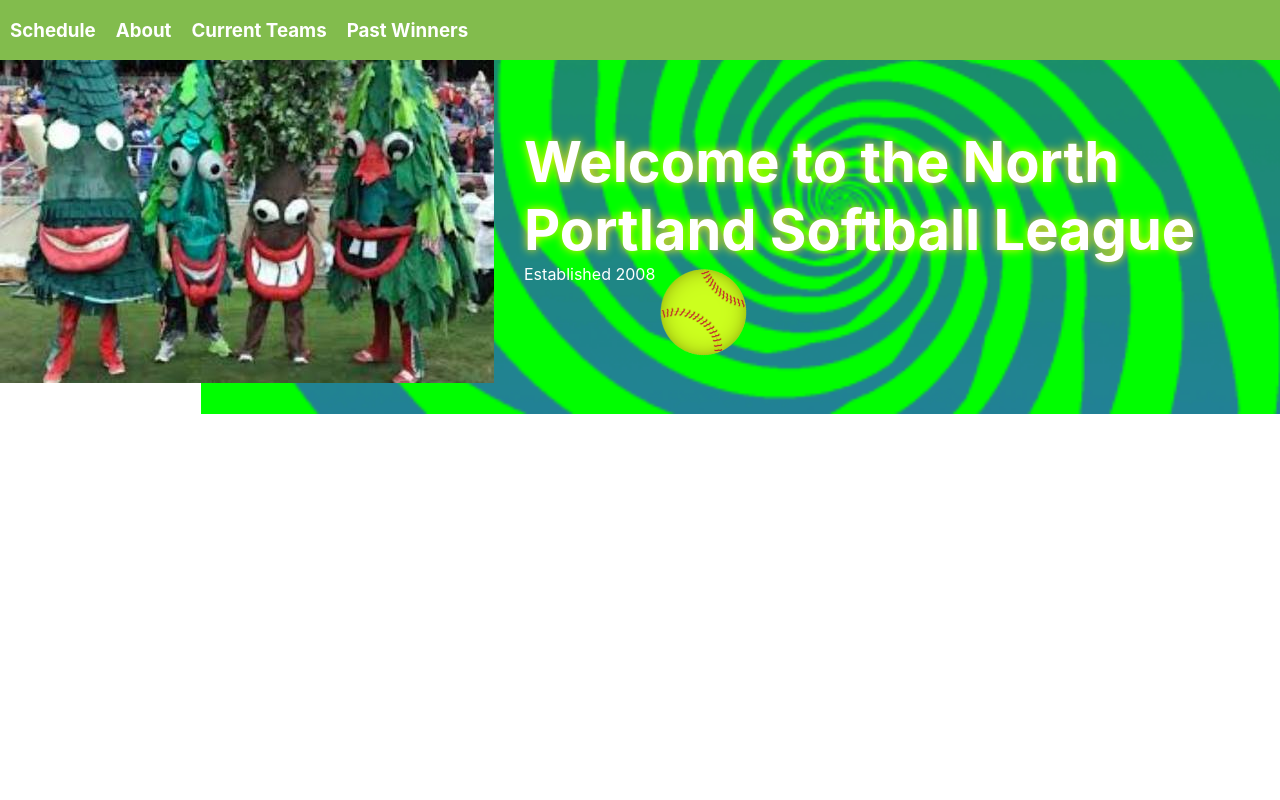
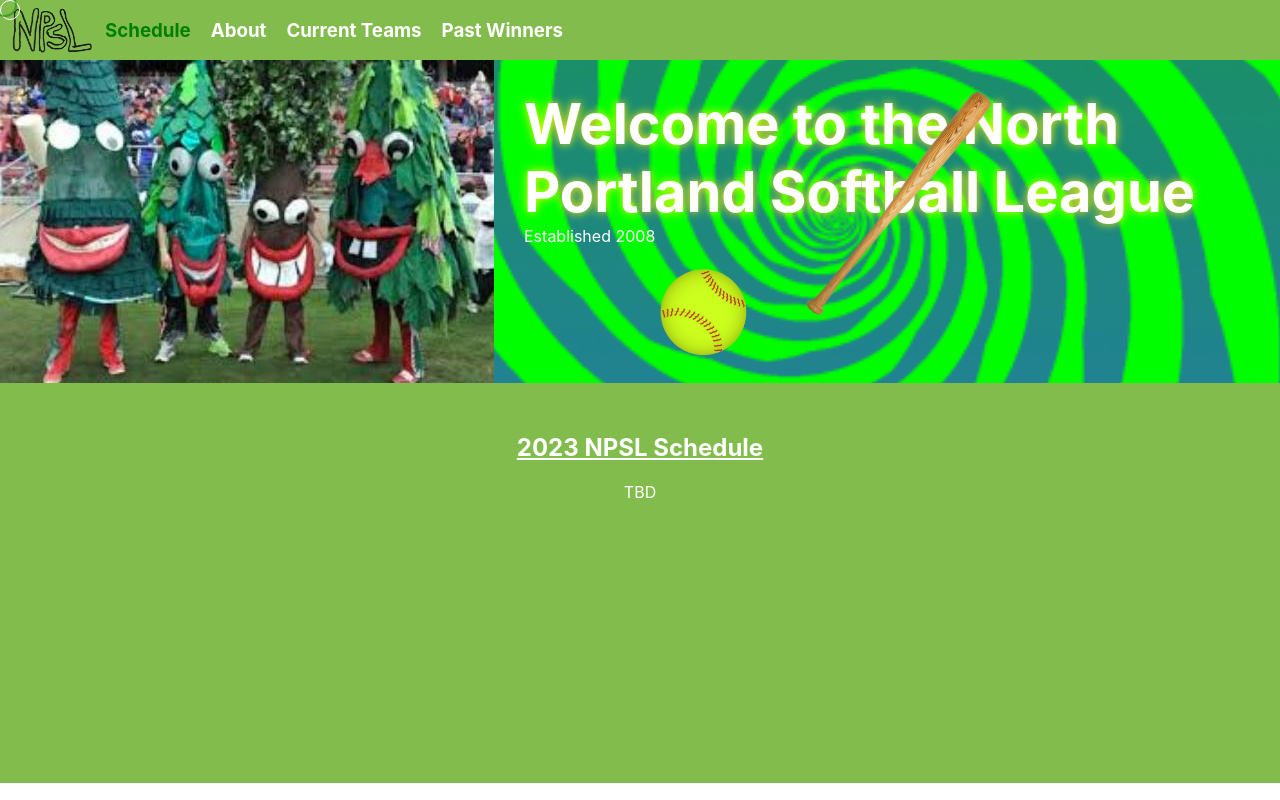
Before and after one commit to Jaywinebrenner/north-portland-softball-league, a Next.js app: page / in a window 1280 px wide. Shown: the top 800 px of the page. Built offline with nearby package versions, Linux system fonts and the light colour scheme.

Commit message:
wire up components add placement content

```diff
--- /dev/null
+++ b/components/About.js
@@ -0,0 +1,19 @@
+import React, { useState } from 'react';
+
+const About = () => {
+
+
+    return (
+        <div className="about">
+            <h2 className='content-title'>About the North Portland Softball League</h2>
+            <div className="about__wrapper">
+                <p>A a chill league of North Portland businesses and softball enthusiasts. </p>
+                <p>If you are a North Portland business and want to join our very relaxed and fun league, contact the commissioner or co-commissioner.</p>
+                <p>Jason Urick: urickorama@gmail.com </p>
+                <p>Maryam Troncelliti: maryamtroncelliti@gmail.com </p>
+            </div>
+        </div>
+    )
+}
+
+export default About
--- /dev/null
+++ b/components/CurrentTeams.js
@@ -0,0 +1,22 @@
+import React, { useState } from 'react';
+
+const CurrentTeams = () => {
+
+
+    return (
+        <div className="current-teams">
+            <h2 className='content-title'>Current Teams</h2>
+            <div className='current-teams__wrapper'>
+                <p>UpNorth</p>
+                <p>&#xbf;Por Que No?</p>
+                <p>Turn Turn Turn</p>
+                <p>Stormbreaker</p>
+                <p>Tulip Shop</p>
+                <p>Fresh Pot</p>
+            </div>
+
+        </div>
+    )
+}
+
+export default CurrentTeams
--- /dev/null
+++ b/components/CustomCursor.js
@@ -0,0 +1,29 @@
+
+import React, {useRef, useEffect} from 'react'
+
+export default function CustomCursor() {
+    const cursorRef = useRef(null)
+    useEffect(() => {
+    if (cursorRef.current == null || cursorRef == null)
+         return;
+    document.addEventListener('mousemove', e => {
+         if (cursorRef.current == null)
+              return;
+         cursorRef.current.setAttribute("style", "top: " + (e.pageY) + "px; left: " + (e.pageX) + "px;")
+    })
+    document.addEventListener('click', () => {
+    if (cursorRef.current == null)
+         return;
+    cursorRef.current.classList.add("expand");
+    setTimeout(() => {
+         if (cursorRef.current == null)
+              return;
+         cursorRef.current.classList.remove("expand");
+    }, 500)
+    })
+    }, [])
+    return (
+    <div className='cursor' ref={cursorRef}>
+    </div>
+    )
+    }
--- a/components/Hero.js
+++ b/components/Hero.js
@@ -3,7 +3,7 @@ const Hero = () => {
     return (
         <div className="hero">
             <div className="hero__wrapper">
-                <img src="/mascots.jpg"/>
+                <img className="mascots" src="/mascots.jpg"/>
                 <div className="right">
                     <h1 className="hero-main-text">Welcome to the North Portland Softball League</h1>
                     <p>Established 2008</p>
--- a/components/Navbar.js
+++ b/components/Navbar.js
@@ -1,12 +1,20 @@
+import React, { useState } from 'react';
 
+const Navbar = ({navItems, showing, handleSetShowing}) => {
 
-const Navbar = () => {
+    const clickNavItem = (index) => {
+        console.log("index", index);
+        handleSetShowing(index)
+    }
+
     return (
         <div className="navbar">
-            <h3>Schedule</h3>
-            <h3>About</h3>
-            <h3>Current Teams</h3>
-            <h3>Past Winners</h3>
+            <img className='logo' src="/logo.png"/>
+            {navItems.map((item, i) => {
+                return (
+                    <h3 onClick={()=> clickNavItem(i)} className={`${showing === item.id ? "active disabled" : ""}`}>{item.name}</h3>
+                )
+            })}
         </div>
     )
 }
--- /dev/null
+++ b/components/PastWinners.js
@@ -0,0 +1,33 @@
+import React, { useState } from 'react';
+
+const PastWinners = () => {
+
+
+    return (
+        <div className="past-winners">
+            <h2 className='content-title'>Past Winners</h2>
+            <div className='past-winner__wrapper'>
+                <div className='winner'>
+                    <p><strong>2022</strong> Turn Turn Turn</p>
+                    <p><strong>2021</strong> Turn Turn Turn</p>
+                    <p><strong>2020</strong> Covid</p>
+                    <p><strong>2019</strong> Stormbreaker</p>
+                    <p><strong>2018</strong> Stormbreaker</p>
+                    <p><strong>2017</strong> Stormbreaker</p>
+                    <p><strong>2016</strong> Stormbreaker</p>
+                    <p><strong>2015</strong> Mississippi Pizza / XRAY</p>
+                    <p><strong>2014</strong> Bungalo Bar</p>
+                    <p><strong>2013</strong> Orange</p>
+                    <p><strong>2012</strong> Vintage</p>
+                    <p><strong>2011</strong> Por Que No?</p>
+                    <p><strong>2010</strong> Tupelo</p>
+                    <p><strong>2009</strong> Mississippi Pizza</p>
+                    <p><strong>2008</strong> Rebuilding Center</p>
+                </div>
+            </div>
+
+        </div>
+    )
+}
+
+export default PastWinners
--- /dev/null
+++ b/components/Schedule.js
@@ -0,0 +1,14 @@
+
+
+const Schedule = () => {
+    return (
+        <div className="schedule">
+            <h2 className='content-title'>2023 NPSL Schedule</h2>
+            <div className="schedule__wrapper">
+                <p>TBD</p>
+            </div>
+        </div>
+    )
+}
+
+export default Schedule
--- a/pages/index.js
+++ b/pages/index.js
@@ -1,9 +1,40 @@
 import Head from 'next/head'
-import Image from 'next/image'
+import React, { useState } from 'react';
 import Navbar from '../components/Navbar'
 import Hero from '../components/Hero'
+import Schedule from '../components/Schedule'
+import About from '../components/About'
+import CurrentTeams from '../components/CurrentTeams'
+import PastWinners from '../components/PastWinners'
+import CustomCursor from '../components/CustomCursor'
 
 export default function Home() {
+
+  const [showing, setShowing] = useState(0);
+
+  const handleSetShowing = (index) => {
+    setShowing(index)
+  }
+
+  const navItems = [
+    {
+        id: 0,
+        name: "Schedule"
+    },
+    {
+        id: 1,
+        name: "About"
+    },
+    {
+        id: 2,
+        name: "Current Teams"
+    },
+    {
+        id: 3,
+        name: "Past Winners"
+    },
+]
+
   return (
     <div className="home">
       <Head>
@@ -11,11 +42,17 @@ export default function Home() {
         <meta name="description" content="Generated by create next app" />
         <link rel="icon" href="/favicon.ico" />
       </Head>
-      <Navbar/>
+      <CustomCursor />
+      <Navbar navItems={navItems} showing={showing} handleSetShowing={handleSetShowing}/>
       <Hero/>
+        {showing === 0 && <Schedule/> }
+        {showing === 1 && <About/> }
+        {showing === 2 && <CurrentTeams/> }
+        {showing === 3 && <PastWinners/> }
+
 
       <div class="flier"><img src="softball.png" width="200"/></div>
-
+      <div class="bat"><img src="bat.png" width="300"/></div>
     </div>
   )
 }
--- a/styles/globals.scss
+++ b/styles/globals.scss
@@ -1,3 +1,6 @@
+$green-dark: green;
+$green-light: rgb(130, 188, 77);
+
 html,
 body {
   padding: 0;
@@ -24,29 +27,83 @@ a {
     background: black;
   }
 }
+h1, h2, h3, h4, h5 ,h6, p, a {
+  margin: 0;
+}
 
 h1 {
   font-size: 3.5rem;
 }
 
+.content-title {
+  padding: 20px;
+}
+
+.schedule, .past-winners, .current-teams, .about {
+  background-color: rgb(130, 188, 77);
+  min-height: 50vh;
+  display: flex;
+  padding: 30px;
+  flex-direction: column;
+  align-items: center;
+  h3, h2{
+    color: white;
+    text-decoration: underline;
+  }
+  p {
+    color: white;
+  }
+
+}
+
 .navbar {
   display: flex;
+  align-items: center;
+  height: 60px;
+  @media (max-width: 800px) {
+    justify-content: space-between;
+  }
+  .active {
+    color: $green-dark;
+  }
+  .logo {
+    margin: 0;
+    padding-left: 10px;
+    @media (max-width: 800px){
+
+    }
+  }
+  .disabled {
+    pointer-events: none;
+  }
   h3 {
     padding: 0 10px;
     color: white;
+    @media (max-width: 800px) {
+      font-size: 14px;
+    }
     &:hover {
-      color: green;
+      color: $green-dark;
       cursor: pointer;
     }
   }
-  background-color: rgb(130, 188, 77);
+  background-color: $green-light;
 }
 
 .hero {
+  .mascots {
+    @media (max-width: 800px){
+      display: none;
+    }
+  }
+
   .hero-main-text {
     color: white;
     text-shadow: 0 0 10px #fff603;
     margin-bottom: 0;
+    @media (max-width: 1000px){
+      font-size: 2.5rem;
+    }
   }
   p {
     margin-top: 0;
@@ -55,17 +112,22 @@ h1 {
   &__wrapper {
     max-height: 44vh;
     display: flex;
+    @media (max-width: 900px){
+
+    }
     .right {
       padding: 30px;
       .swirl {
-
         position: relative;
         width: 100%;
         position: absolute;
-        height: 51.7vh;
+        height: 53.7vh;
         top: 0px;
         left: 201px;
         z-index: -1;
+        @media (max-width: 800px){
+          left: 0px;
+        }
     }
     .swirl img {
       height: 100%;
@@ -77,6 +139,77 @@ h1 {
 
   }
 }
+
+
+
+.schedule {
+  &__wrapper {
+
+  }
+
+  h2 {
+    margin: 0;
+    color: white;
+  }
+}
+
+.about {
+  &__wrapper {
+    text-align: center;
+    padding: 0 16vw;
+  }
+}
+
+.logo {
+  height: 50px;
+}
+
+
+.current-teams {
+  &__wrapper {
+    text-align: center;
+    display: flex;
+    flex-direction: column;
+    p {
+      padding: 3px;
+    }
+  }
+}
+
+.past-winners {
+  &__wrapper {
+    display: flex;
+  }
+}
+
+
+
+
+
+
+
+
+
+
+
+
+
+
+
+
+
+
+
+
+
+
+
+
+
+
+
+
+
 
 
 
@@ -140,3 +273,205 @@ h1 {
 		transform: translateX(10vw) translateY(100vh) rotateZ(0deg)
 	}
 }
+
+
+
+//Cursor
+
+.cursor {
+  width: 20px;
+  height: 20px;
+  border: 1px solid white;
+  border-radius: 50%;
+  position: absolute;
+  pointer-events: none;
+  }
+  .cursor::after {
+  content: "";
+  width: 20px;
+  height: 20px;
+  position: absolute;
+  border: 2px solid $green-dark;
+  border-radius: 50%;
+  opacity: .5;
+  top: -8px;
+  left: -8px;
+  }
+  @keyframes cursorAnim {
+  0% {
+  transform: scale(1);
+  }
+  50% {
+  transform: scale(3);
+  }
+  100% {
+  transform: scale(1);
+  opacity: 0;
+  }
+  }
+  .expand {
+  animation: cursorAnim .5s forwards;
+  }
+
+
+
+
+
+  // Animate bat
+
+  //animate softball
+.softball {
+	pointer-events: none;
+}
+
+.softball > * {
+/* Adjust animation duration to change the element’s speed */
+        animation: swing 10s linear infinite;
+        pointer-events: none !important;
+	top: 0;
+	right: 0;
+	transform: translateX(-120%) translateY(-120%) rotateZ(0);
+	position: fixed;
+	animation-delay: .1s;
+	z-index: 999999;
+}
+
+ /* Keyframe values control where the element will begin
+    and end its trajectory across the screen. Each rule
+    represents a path the element follows across the screen. */
+
+
+@keyframes fly {
+
+	98.001%, 0% {
+                display: block;
+		transform: translateX(-200%) translateY(100vh) rotateZ(0deg)
+	}
+
+	15% {
+		transform: translateX(100vw) translateY(-100%) rotateZ(180deg)
+	}
+
+	15.001%, 18% {
+		transform: translateX(100vw) translateY(-30%) rotateZ(0deg)
+	}
+
+	40% {
+		transform: translateX(-200%) translateY(3vh) rotateZ(-180deg)
+	}
+
+	40.001%, 43% {
+		transform: translateX(-200%) translateY(-100%) rotateZ(-180deg)
+	}
+
+	65% {
+		transform: translateX(100vw) translateY(50vh) rotateZ(0deg)
+	}
+
+	65.001%, 68% {
+		transform: translateX(20vw) translateY(-200%) rotateZ(180deg)
+	}
+
+	95% {
+		transform: translateX(10vw) translateY(100vh) rotateZ(0deg)
+	}
+}
+
+
+
+//animate softball
+.bat {
+	pointer-events: none;
+}
+
+.bat > * {
+/* Adjust animation duration to change the element’s speed */
+        animation: swing 50s linear infinite;
+        pointer-events: none !important;
+	top: 0;
+	left: 0;
+	transform: translateX(-120%) translateY(-120%) rotateZ(0);
+	position: fixed;
+	animation-delay: .1s;
+	z-index: 999999;
+}
+
+ /* Keyframe values control where the element will begin
+    and end its trajectory across the screen. Each rule
+    represents a path the element follows across the screen. */
+
+
+@keyframes swing {
+
+	98.001%, 0% {
+                display: block;
+		transform: translateX(-200%) translateY(100vh) rotateZ(0deg)
+	}
+
+	15% {
+		transform: translateX(100vw) translateY(-100%) rotateZ(180deg)
+	}
+
+	15.001%, 18% {
+		transform: translateX(100vw) translateY(-30%) rotateZ(0deg)
+	}
+
+	40% {
+		transform: translateX(-200%) translateY(3vh) rotateZ(-180deg)
+	}
+
+	40.001%, 43% {
+		transform: translateX(-200%) translateY(-100%) rotateZ(-180deg)
+	}
+
+	65% {
+		transform: translateX(100vw) translateY(50vh) rotateZ(0deg)
+	}
+
+	65.001%, 68% {
+		transform: translateX(20vw) translateY(-200%) rotateZ(180deg)
+	}
+
+	95% {
+		transform: translateX(10vw) translateY(100vh) rotateZ(0deg)
+	}
+}
+
+
+
+//Cursor
+
+.cursor {
+  width: 20px;
+  height: 20px;
+  border: 1px solid white;
+  border-radius: 50%;
+  position: absolute;
+  pointer-events: none;
+  }
+  .cursor::after {
+  content: "";
+  width: 20px;
+  height: 20px;
+  position: absolute;
+  border: 2px solid $green-dark;
+  border-radius: 50%;
+  opacity: .5;
+  top: -8px;
+  left: -8px;
+  }
+  @keyframes cursorAnim {
+  0% {
+  transform: scale(1);
+  }
+  50% {
+  transform: scale(3);
+  }
+  100% {
+  transform: scale(1);
+  opacity: 0;
+  }
+  }
+  .expand {
+  animation: cursorAnim .5s forwards;
+  }
```
Also changed, not shown: public/bat.png (added), public/logo.png (added).
